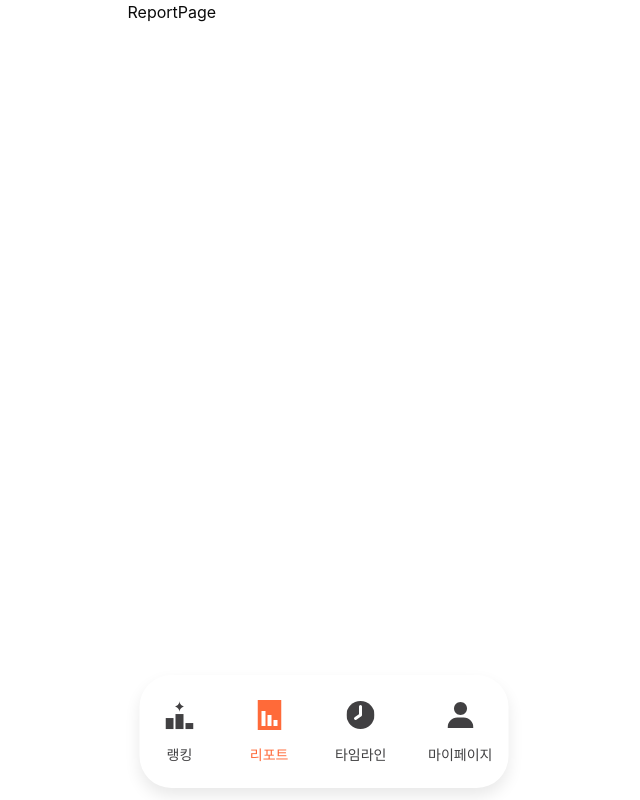
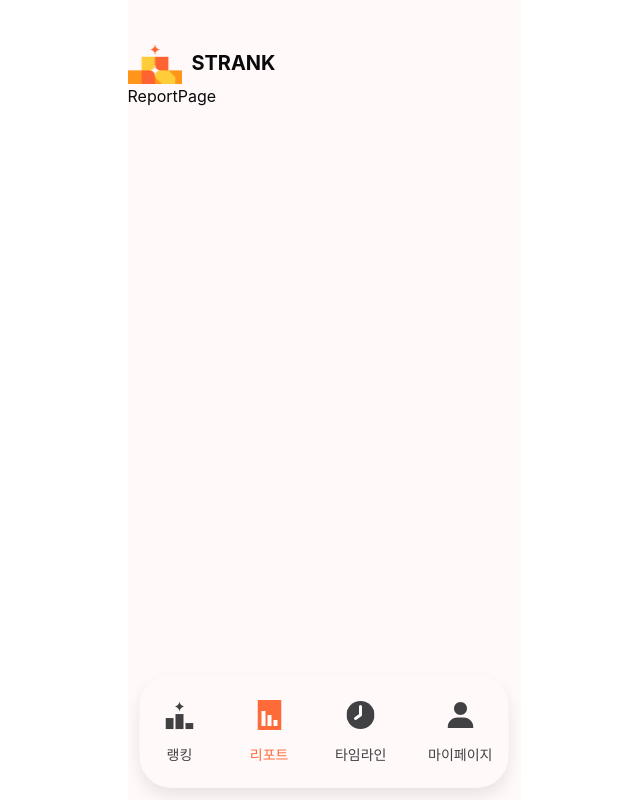
Before and after one commit to STRANK-io/strank, a Next.js app: page /report in a window 1280 px wide. Shown: the whole page, without its empty margins (316-956 px from the left). Built offline with nearby package versions, Linux system fonts and the light colour scheme.

Commit message:
feat: private page layout

```diff
--- a/src/app/(private)/layout.tsx
+++ b/src/app/(private)/layout.tsx
@@ -1,8 +1,10 @@
+import PrivatePageHeader from '@/components/common/PrivatePageHeader'
 import PrivatePageNav from '@/components/common/PrivatePageNav'
 
 export default async function Layout({ children }: { children: React.ReactNode }) {
   return (
-    <div>
+    <div className="min-h-screen bg-[#FFF9FA] pt-11">
+      <PrivatePageHeader />
       {children}
       <div className="fixed bottom-3 left-1/2 -translate-x-1/2">
         <PrivatePageNav />
--- /dev/null
+++ b/src/components/common/PrivatePageHeader.tsx
@@ -0,0 +1,16 @@
+import Image from 'next/image'
+
+export default function PrivatePageHeader() {
+  return (
+    <header className="flex items-center gap-[9.5px]">
+      <Image
+        src="/images/strank-logo.png"
+        alt="스트랭크 로고"
+        width={54.5}
+        height={40}
+        className="h-[40px] w-[54.5px]"
+      />
+      <span className="text-xl font-bold leading-[23.87px]">STRANK</span>
+    </header>
+  )
+}
```
